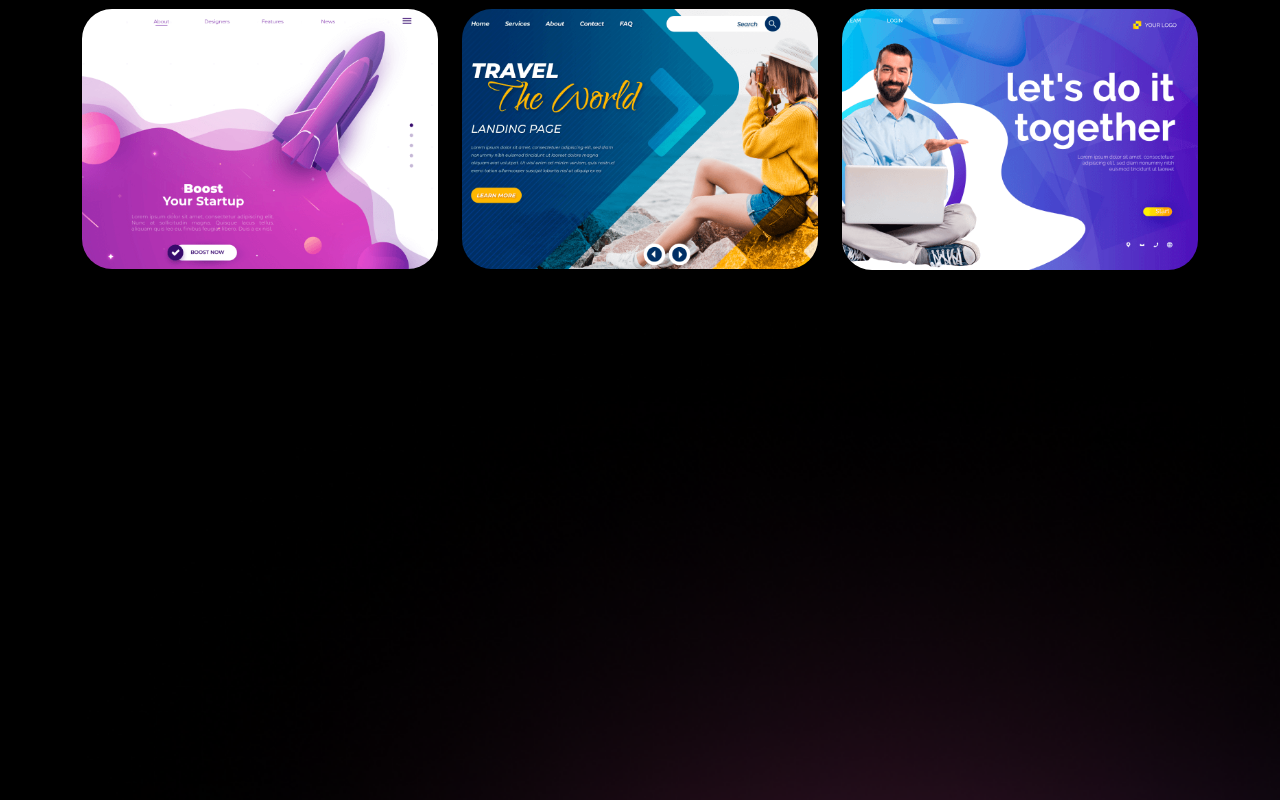
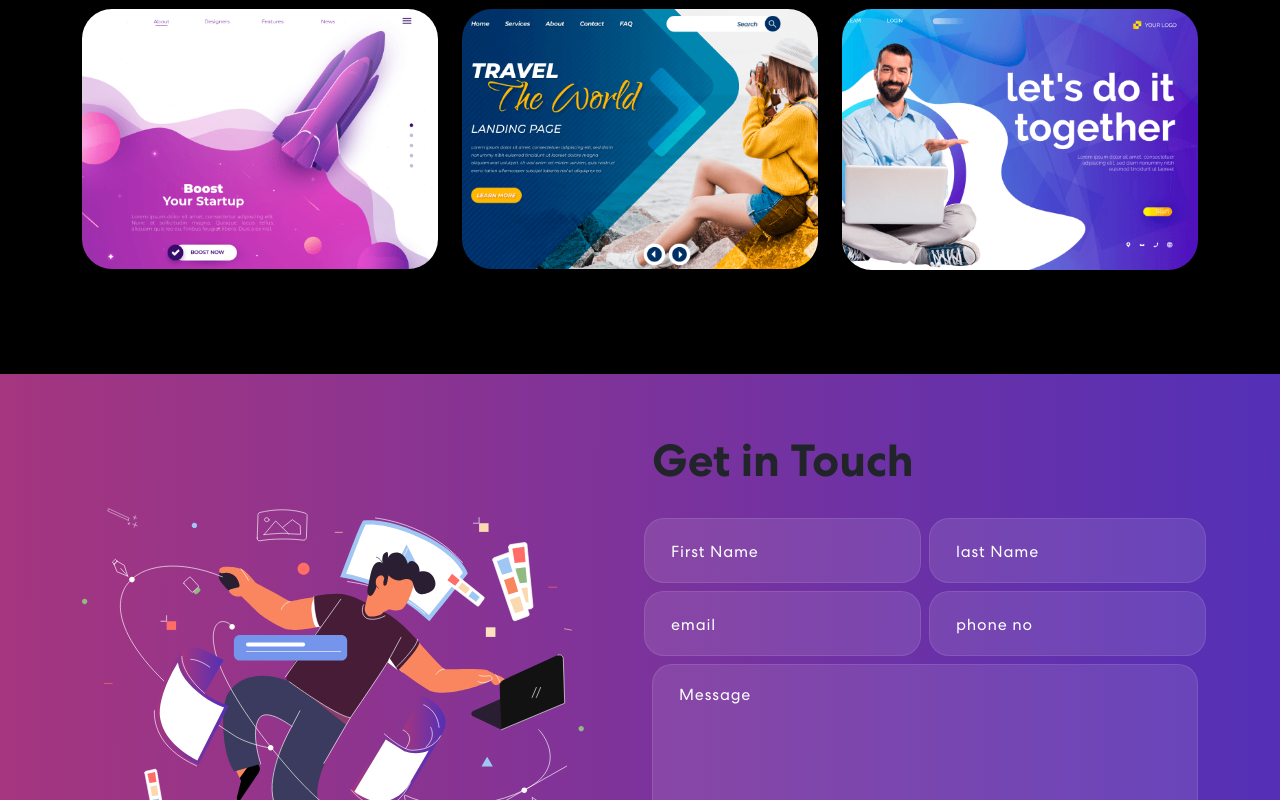
Before and after one commit to preetibiswas/space-pro, a React (Vite) app: page / in a window 1280 px wide. Shown: the part 2000-2800 px from the top of the page. Built offline with nearby package versions, Linux system fonts and the light colour scheme.

Commit message:
add-animate.css package

```diff
--- a/package.json
+++ b/package.json
@@ -10,6 +10,7 @@
     "preview": "vite preview"
   },
   "dependencies": {
+    "animate.css": "^4.1.1",
     "bootstrap": "^5.3.2",
     "react": "^18.2.0",
     "react-bootstrap": "^2.9.1",
--- a/src/App.css
+++ b/src/App.css
@@ -250,6 +250,7 @@ nav.navbar .navbar-toggler[aria-expanded="true"] .navbar-toggler-icon {
 
 .banner .tagline{
   font-weight: 700;
+  color: #ffffff;
   letter-spacing: 0.8px;
   padding: 8px 10px;
   background:linear-gradient(90.21deg, rgba(170, 54, 124, 0.5) -5.91%, rgba(74, 47, 189, 0.5) 111.58%);
@@ -427,7 +428,7 @@ nav.navbar .navbar-toggler[aria-expanded="true"] .navbar-toggler-icon {
   letter-spacing: 0.8px;
   color: #fff;
 }
-.background-image-right{
+.project .background-image-right{
   top: 20%;
   position: absolute;
   bottom: 0;
@@ -494,3 +495,78 @@ border-bottom: 1px solid rgba(255, 255, 255, 0.5);
 border: 1px solid rgba(255, 255, 255, 0.5);
 border-radius: 0 55px 55px 0;
 }
+
+/* contact */
+.contact {
+  background:  linear-gradient(90.21deg, #AA367C -5.91%, #4A2FBD 111.58%);
+  padding: 60px 0 200px 0;
+}
+.contact img {
+  width: 92%;
+}
+.contact h2 {
+	font-size: 45px;
+	font-weight: 700;
+  margin-bottom: 30px;
+}
+
+.contact form input, .contact form textarea{
+  width: 100%;
+  background:  rgba(255, 255, 255, 0.1);
+  border: 1px solid  rgba(255, 255, 255, 0.1);
+  border-radius: 20px;
+  color: #fff;
+  padding: 18px 26px;
+  margin:0 0 8px 0;
+  font-weight: 500;
+  font-size: 18px;
+  letter-spacing: 0.8px;
+  transition: 0.3s ease-in-out;
+}
+.contact form input:focus, .contact form textarea:focus{
+  background: rgba(255, 255, 255, 1);
+  color: #121212;
+}
+.contact form input::placeholder, .contact form textarea::placeholder{
+  font-size: 16px;
+  font-weight: 400;
+  color: #fff;
+}
+.contact form input:focus::placeholder, .contact form textarea:focus::placeholder{
+  color: #121212;
+  opacity: 0.8;
+}
+
+.contact form button{
+  font-weight: 700;
+  color: #000;
+  background-color: #fff;
+  padding: 14px 48px;
+  font-size: 18px;
+  margin-top: 25px;
+  border-radius: 0;
+  position: relative;
+  transition: 0.3s ease-in-out;
+}
+
+.contact form button span{
+  z-index: 1;
+  position: relative;
+}
+.contact form button:hover{
+  color: #fff;
+}
+.contact form button::before{
+  content: '';
+  background: #121212;
+  width: 0;
+  height: 100%;
+  position: absolute;
+  top: 0;
+  left: 0;
+  transition: 0.3s ease-in-out;
+  z-index: 0;
+}
+.contact form button:hover::before{
+  width: 100%;
+}
--- a/src/App.jsx
+++ b/src/App.jsx
@@ -4,6 +4,7 @@ import 'bootstrap/dist/css/bootstrap.min.css'
 import Banner from './Component/Banner'
 import Skills from './Component/Skills'
 import Project from './Component/Project'
+import Contact from './Component/Contact'
 
 function App() {
 
@@ -14,6 +15,7 @@ function App() {
       <Banner/>
       <Skills/>
       <Project/>
+      <Contact/>
     </div>
 
   )
--- a/src/Component/Banner.jsx
+++ b/src/Component/Banner.jsx
@@ -1,27 +1,24 @@
-import React from 'react'
-import { Container,Row,Col } from 'react-bootstrap'
-import { ArrowRightCircle } from 'react-bootstrap-icons'
-import HeaderImg from '../assets/img/header-img.svg'
-import { TypeAnimation } from 'react-type-animation';
-
-
+import React from "react";
+import { Container, Row, Col } from "react-bootstrap";
+import { ArrowRightCircle } from "react-bootstrap-icons";
+import HeaderImg from "../assets/img/header-img.svg";
+import { TypeAnimation } from "react-type-animation";
+import "animate.css";
 
 const ExampleComponent = () => {
   return (
     <TypeAnimation
       sequence={[
         // Same substring at the start will only be typed out once, initially
-          'Hi i am Preeti WebDeveloper',
+        "Hi i am Preeti WebDeveloper",
         1500, // wait 1s before replacing "Mice" with "Hamsters"
-          'Hi i am Preeti Web Designer',
+        "Hi i am Preeti Web Designer",
         1500,
-          'Hi i am Preeti UI/UX designer',
+        "Hi i am Preeti UI/UX designer",
         1000,
-
       ]}
       wrapper="span"
       speed={20}
-
       repeat={Infinity}
     />
   );
@@ -29,26 +26,33 @@ const ExampleComponent = () => {
 
 const Banner = () => {
   return (
-    <section className='banner' id='home'>
+    <section className="banner" id="home">
       <Container>
-            <Row className='align-items-center'  >
+        <Row className="align-items-center">
           <Col xs={12} md={6} xl={7}>
-                <span className='tagline'>Welcome to my Portfolio</span>
-                <h1><ExampleComponent/> </h1>
-                <p>Lorem ipsum dolor sit amet consectetur adipisicing elit. Deserunt recusandae unde dolorum officiis repellendus vel. Dignissimos labore facere perspiciatis, quae ullam, nemo consectetur minima, sapiente inventore temporibus praesentium quidem provident.</p>
-                <button onClick={()=>console.log('hello')}>Lets connect <ArrowRightCircle size={25}/></button>
+            <span className="tagline animate__animated animate__backInLeft animate__slow	2s animate__infinite	infinite">
+              Welcome to my Portfolio
+            </span>
+            <h1>
+              <ExampleComponent />{" "}
+            </h1>
+            <p>
+              Lorem ipsum dolor sit amet consectetur adipisicing elit. Deserunt
+              recusandae unde dolorum officiis repellendus vel. Dignissimos
+              labore facere perspiciatis, quae ullam, nemo consectetur minima,
+              sapiente inventore temporibus praesentium quidem provident.
+            </p>
+            <button onClick={() => console.log("hello")}>
+              Lets connect <ArrowRightCircle size={25} />
+            </button>
           </Col>
           <Col xs={12} md={6} xl={5}>
             <img src={HeaderImg} alt="header" />
           </Col>
-
-
-
         </Row>
       </Container>
+    </section>
+  );
+};
 
-    </section>
-  )
-}
-
-export default Banner
+export default Banner;
--- /dev/null
+++ b/src/Component/Contact.jsx
@@ -0,0 +1,86 @@
+import React, { useState } from "react";
+import contactImg from "../assets/img/contact-img.svg";
+import { Col, Container, Row } from "react-bootstrap";
+
+const Contact = () => {
+  const formInitialData = {
+    firstName: "",
+    lastName: "",
+    email: "",
+    phone: "",
+    message: "",
+  };
+  const [formData, setFormData] = useState(formInitialData);
+  const [buttonText,setButtonText]=useState('send')
+  const onFormUpdate = (category, value) => {
+    setFormData({
+      ...formData,
+      [category]: value,
+    });
+  };
+
+  return (
+    <section className="contact" id="contact">
+      <Container>
+        <Row className="align-items-center">
+          <Col md={6}>
+            <img src={contactImg} alt="" />
+          </Col>
+          <Col md={6}>
+            <h2>Get in Touch</h2>
+            <form action="">
+              <Row>
+                <Col sm={6} className="px-1">
+                  <input
+                    placeholder="First Name"
+                    type="text"
+                    value={formData.firstName}
+                    onChange={(e) => onFormUpdate("firstname", e.target.value)}
+                  />
+                </Col>
+                <Col sm={6} className="px-1">
+                  <input
+                    placeholder="last Name"
+                    type="text"
+                    value={formData.lastName}
+                    onChange={(e) => onFormUpdate("lastName", e.target.value)}
+                  />
+                </Col>
+                <Col sm={6} className="px-1">
+                  <input
+                    placeholder="email"
+                    type="email"
+                    value={formData.email}
+                    onChange={(e) => onFormUpdate("Email", e.target.value)}
+                  />
+                </Col>
+                <Col sm={6} className="px-1">
+                  <input
+                    placeholder="phone no"
+                    type="tel"
+                    value={formData.phone}
+                    onChange={(e) => onFormUpdate("phone", e.target.value)}
+                  />
+                </Col>
+                <Col px-1>
+                  <textarea
+                    value={formData.message}
+                    placeholder="Message"
+                    onChange={(e) => onFormUpdate("message", e.target.value)}
+                    rows="6"
+                    cols='6'
+                  ></textarea>
+                  <button type="submit">
+                    <span>{buttonText}</span>
+                  </button>
+                </Col>
+              </Row>
+            </form>
+          </Col>
+        </Row>
+      </Container>
+    </section>
+  );
+};
+
+export default Contact;
--- a/src/Component/Project.jsx
+++ b/src/Component/Project.jsx
@@ -78,8 +78,9 @@ const Project = () => {
             </Tab.Container>
             </Col>
         </Row>
+        {/* <img src={colorShap2} alt="img" className="'background-image-right" /> */}
     </Container>
-    <img src={colorShap2} alt="img" className="'background-image-right" />
+
   </section>;
 };
 
```
Also changed, not shown: 1 other file (tests, documents, lock files or other folders). Lines whose indentation alone changed are shown as unchanged.
